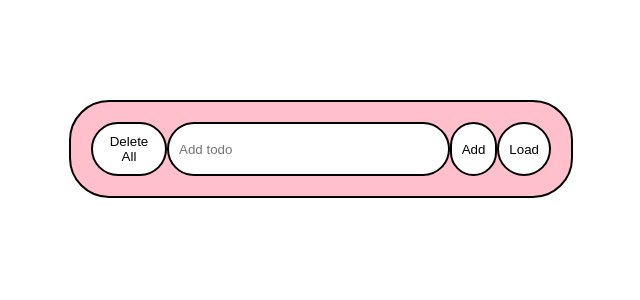
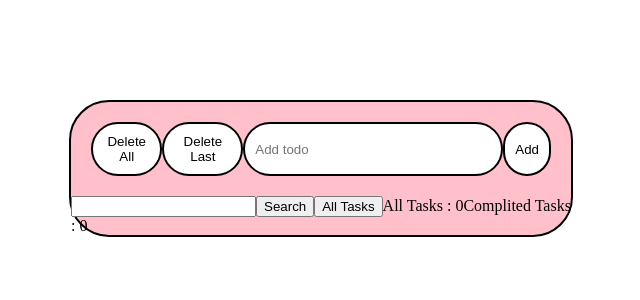
Before and after one commit to BurkovskayaAD/FE60-onlREACT, a React (Create React App) app: page / in a window 1280 px wide. Shown: the top 300 px of the page, without its empty margins (319-959 px from the left). Built offline with nearby package versions, Linux system fonts and the light colour scheme.

Commit message:
init hw-45

```diff
--- a/package.json
+++ b/package.json
@@ -16,6 +16,7 @@
     "react-icons": "^5.3.0",
     "react-redux": "^9.1.2",
     "react-scripts": "5.0.1",
+    "redux-toolkit": "^1.1.2",
     "typescript": "^4.9.5",
     "web-vitals": "^2.1.4"
   },
--- a/src/App.tsx
+++ b/src/App.tsx
@@ -2,8 +2,8 @@ import { useDispatch, useSelector } from 'react-redux';
 import './App.css';
 import Card from './components/Card/Card';
 import Header from './components/Header/Header';
-import { useState } from 'react';
-import { addTodoRedux, removeTodoRedux, changeTodoRedux, deleteAllTodoRedux, fetchTodos, deleteTodos } from './slice/todo';
+import { useEffect, useState } from 'react';
+import { addTodoRedux, removeTodoRedux, changeTodoRedux, deleteAllTodoRedux,deleteLastRedux,searchTodo } from './slice/todo';
 
 interface ITodo {
   id: number,
@@ -13,56 +13,76 @@ interface ITodo {
 }
 
 function App() {
+  const dispatch = useDispatch()<any>;
+  const todos = useSelector((state: any) => state.todo);
+
 
   const [inputText, setInputText] = useState("");
+  const [searchText, setSearchText] = useState("");
+  const [amountTodos,setAmountTodos] = useState(todos.todo.length);
+  const [amountComplitedTodos,setAmountComplitedTodos] = useState(todos.complitedTasks.length);
 
-  const dispatch = useDispatch()<any>;
-  const todos = useSelector((state: any) => state.todo)
+  useEffect(() => {
+    setAmountTodos(todos.todo.length);
+    setAmountComplitedTodos(todos.complitedTasks.length);
+  },[todos]);
 
   function addTodo() {
       if (inputText !== "") {
-          // let formatDate = String(new Date()).slice(4, 10);
+          let formatDate = String(new Date()).slice(4, 10);
           let todoObject = {
               id: Date.now(),
               text: inputText,
-              // date: formatDate,
+              date: formatDate,
               isChecked: false
           }
-          // состояние не должно изменяться напрямую
           dispatch(addTodoRedux(todoObject))
       }
+
       setInputText("");
-  }
-
-  // function deleteAllTodo() {
-  //     dispatch(deleteAllTodoRedux())
-  // }
-
-  function remove(id: number) {
-    dispatch(deleteTodos(id))
-  }
-
-  function changeTodo(id: number) {
-    dispatch(changeTodoRedux(id))
-  }
-
-  function loadTodo() {
-    dispatch(fetchTodos());
-    console.log(todos)
-    console.log(todos.todo)
+      const input = document.querySelector<HTMLElement>('.header__input');
+      input?.focus();
   }
 
   return (
     <>
       <div className='container'>
-        <Header loadTodo={loadTodo} inputText={inputText} setInputText={setInputText} addTodo={addTodo} deleteAllTodo={() => dispatch(deleteAllTodoRedux())}></Header>
-          {todos.status === "loading" && <h2>Loading...</h2>}
-          {todos.error && <h2>ERROR!!!!</h2>}
-          {todos.todo.length > 0 ? (
+        <Header
+        inputText={inputText}
+        setInputText={setInputText}
+        searchText={searchText}
+        setSearchText={setSearchText}
+
+        addTodo={addTodo}
+        allTask={() => dispatch(searchTodo(setSearchText('')))}
+        deleteAllTodo={() => dispatch(deleteAllTodoRedux())}
+        deleteLast={() => dispatch(deleteLastRedux())}// эта функция не була вызванна через callback и почему-то даже при изменении input выдавалась оишбка
+        amountTodos={amountTodos}
+        amountComplitedTodos={amountComplitedTodos}
+
+        searchTodo={() => dispatch(searchTodo(searchText))}
+        ></Header>
+
+          {/* {searchText !== null ? todos.filtredTodo.map((item: ITodo, index: number) => <Card
+              key={index}
+              oneTodo={item}
+              remove={(id) => dispatch(removeTodoRedux(id))}
+              changeTodo={(id) => dispatch(changeTodoRedux(id))}></Card>) : null } */}
+
+
+          {todos.todo.length > 0 && todos.filtredTodo.length === 0 ? (
             <div className='card-container'>
-              {todos.todo.map((item: ITodo, index: number) => <Card key={index} oneTodo={item} remove={remove} changeTodo={changeTodo}></Card>)}
+              {todos.todo.length === 0 ? null : todos.todo.map((item: ITodo, index: number) => <Card
+              key={index}
+              oneTodo={item}
+              remove={(id) => dispatch(removeTodoRedux(id))}
+              changeTodo={(id) => dispatch(changeTodoRedux(id))}></Card>)}
             </div>
-          ): null}
+          ): todos.filtredTodo.map((item: ITodo, index: number) => <Card
+            key={index}
+            oneTodo={item}
+            remove={(id) => dispatch(removeTodoRedux(id))}
+            changeTodo={(id) => dispatch(changeTodoRedux(id))}></Card>)}
       </div>
     </>
 
--- a/src/components/Header/Header.tsx
+++ b/src/components/Header/Header.tsx
@@ -1,27 +1,43 @@
 import { useEffect, useState } from 'react';
 import './Header.css';
 
-function Header({inputText, setInputText, addTodo, deleteAllTodo, loadTodo}:
+function Header({inputText, setInputText, addTodo, deleteAllTodo,deleteLast,searchTodo,searchText,setSearchText,allTask,amountTodos,amountComplitedTodos }:
     {
         inputText: string,
         setInputText: (value: string) => void,
+        searchText:string,
+        setSearchText:(value:string) => void,
+        allTask:() => void
         addTodo: () => void,
         deleteAllTodo: () => void,
-        loadTodo: () => void
+        deleteLast:() => void,
+        searchTodo:(text:any) => void,
+        amountTodos:number,
+        amountComplitedTodos:number;
     }) {
 
 
     return (
+
+        <>
         <div className='header'>
             <button className='header__button' onClick={deleteAllTodo}>Delete All</button>
+            <button className='header__button' onClick={deleteLast}>Delete Last </button>
             <input placeholder='Add todo'
                     className='header__input'
                     value={inputText}
                     onChange={(e) => setInputText(e.target.value)}>
             </input>
             <button className='header__button' onClick={addTodo}>Add</button>
-            <button className='header__button' onClick={loadTodo}>Load</button>
         </div>
+        <input value={searchText} type="text" onChange={(e) => setSearchText(e.target.value)}/>
+        <button onClick={searchTodo}>Search</button>
+        <button onClick={allTask}>All Tasks</button>
+        <span>All Tasks : {amountTodos}</span>
+        <span>Complited Tasks : {amountComplitedTodos}</span>
+
+        </>
+
      );
 }
 
--- a/src/interfaces.ts
+++ b/src/interfaces.ts
@@ -1,6 +1,6 @@
 export interface ITodo {
     id: number,
-    title?: string,
-    completed?: boolean,
-    userId?: number
+    text: string,
+    date: string,
+    isChecked: boolean
 }
--- a/src/slice/todo.ts
+++ /dev/null
@@ -1,89 +0,0 @@
-import { createAsyncThunk, createSlice, current } from "@reduxjs/toolkit";
-import { ITodo } from "../interfaces";
-
-export const fetchTodos = createAsyncThunk(
-    "todo/fetchTodos",
-    async function(_, {rejectWithValue}) {
-        try {
-            const response = await fetch("https://jsonplaceholder.typicode.com/todos");
-            if (!response.ok) {
-                throw new Error("Что-то пошло не так")
-            }
-            const data = await response.json();
-            return data;
-        }
-        catch (error) {
-            return rejectWithValue((error as Error).message)
-        }
-    }
-)
-
-export const deleteTodos = createAsyncThunk(
-    "todo/deleteTodos",
-    async function(id: number, {rejectWithValue, dispatch}) {
-        try {
-            const response = await fetch(`https://jsonplaceholder.typicode.com/todossssss/${id}`, {method: "DELETE"});
-            if (!response.ok) {
-                throw new Error("Ошибка при удалении")
-            }
-            dispatch(removeTodoRedux(id))
-        }
-        catch (error) {
-            return rejectWithValue((error as Error).message)
-        }
-    }
-)
-
-const todoSlice = createSlice({
-    name: "todo",
-    initialState: {
-        todo: [],
-        status: null,
-        error: null
-    },
-    reducers: {
-        addTodoRedux(state: any, {payload}: {payload: any}) {
-            state.todo.push(payload);
-        },
-        removeTodoRedux(state: any, {payload}: {payload: any}) {
-            const index = state.todo.findIndex((item: ITodo) => item.id === payload)
-            state.todo.splice(index, 1);
-        },
-        changeTodoRedux(state: any, {payload}: {payload: any}) {
-            const current = state.todo.find((item: ITodo) => item.id === payload);
-            if (current != undefined) {
-                current.isChecked = !current.isChecked;
-            }
-        },
-        deleteAllTodoRedux(state: any) {
-            state.todo.length = 0;
-        }
-    },
-    extraReducers: (builder) => {
-        return builder.addCase(fetchTodos.pending, (state: any) => {
-            state.status = "loading";
-            state.error = null;
-
-        }),
-        builder.addCase(fetchTodos.fulfilled, (state: any, {payload}: {payload: any}) => {
-            state.status = "resolved";
-            state.error = null;
-            state.todo = payload;
-        }),
-        builder.addCase(fetchTodos.rejected, (state: any, {payload}: {payload: any}) => {
-            state.status = "rejected";
-            state.error = payload;
-            state.todo = [];
-        }),
-        builder.addCase(deleteTodos.rejected, (state: any, {payload}: {payload: any}) => {
-            state.status = "rejected";
-            state.error = payload;
-        })
-    }
-})
-
-
-const {actions, reducer} = todoSlice;
-
-export default reducer;
-export const {addTodoRedux, removeTodoRedux, changeTodoRedux, deleteAllTodoRedux} = actions;
--- /dev/null
+++ b/src/slice/todo.tsx
@@ -0,0 +1,131 @@
+import { createAsyncThunk, createSlice, current } from "@reduxjs/toolkit";
+import { ITodo } from "../interfaces";
+
+// export const fetchTodos = createAsyncThunk(
+//     "todo/fetchTodos",
+//     async function(_, {rejectWithValue}) {
+//         try {
+//             const response = await fetch("https://jsonplaceholder.typicode.com/todos");
+//             if (!response.ok) {
+//                 throw new Error("Что-то пошло не так")
+//             }
+//             const data = await response.json();
+//             return data;
+//         }
+
+//         catch (error) {
+//             return rejectWithValue((error as Error).message)
+//         }
+//     }
+// )
+
+// export const deleteTodos = createAsyncThunk(
+//     "todo/deleteTodos",
+//     async function(id: number, {rejectWithValue, dispatch}) {
+//         try {
+//             const response = await fetch(`https://jsonplaceholder.typicode.com/todossssss/${id}`, {method: "DELETE"});
+//             if (!response.ok) {
+//                 throw new Error("Ошибка при удалении")
+//             }
+//             dispatch(removeTodoRedux(id))
+//         }
+
+//         catch (error) {
+//             return rejectWithValue((error as Error).message)
+//         }
+//     }
+// )
+
+const todoSlice = createSlice({
+    name: "todo",
+    initialState: {
+        todo: [],
+        filtredTodo:[],
+        complitedTasks:[],
+        status: null,
+        error: null
+    },
+    reducers: {
+        addTodoRedux(state: any, {payload}: {payload: any}) {
+             state.todo.push(payload);
+        },
+
+        removeTodoRedux(state: any, {payload}: {payload: any}) {
+            const indexAll = state.todo.findIndex((item: ITodo) => item.id === payload)
+            const indexFilter = state.filtredTodo.findIndex((item: ITodo) => item.id === payload)
+            const indexComplited = state.complitedTasks.findIndex((item: ITodo) => item.id === payload)
+            state.todo.splice(indexAll, 1);
+            state.filtredTodo.splice(indexFilter,1);
+            state.complitedTasks.splice(indexComplited,1);
+            console.log(current(state.filtredTodo));
+
+        },
+
+        changeTodoRedux(state: any, {payload}: {payload: any}) {
+
+            //todo massive
+            const currentItem = state.todo.find((item: ITodo) => item.id === payload);
+            if (currentItem !== undefined) {
+                currentItem.isChecked = !currentItem.isChecked;
+            }
+            if(currentItem.isChecked === true){
+                state.complitedTasks.push(currentItem);
+            }else{
+                state.complitedTasks.splice(state.complitedTasks.findIndex((item:any) => item.id === currentItem.id),1);
+            }
+
+            //filtred massive
+            const currentItemfiltred = state.filtredTodo.find((item: ITodo) => item.id === payload);
+            if (currentItemfiltred !== undefined) {
+                currentItemfiltred.isChecked = !currentItemfiltred.isChecked;
+            }
+
+
+        },
+
+        deleteAllTodoRedux(state: any) {
+            state.todo.length = 0;
+        },
+
+        deleteLastRedux(state:any){
+            state.todo.splice(-1,1);
+
+        },
+        searchTodo(state:any,{payload}:{payload:any}){
+            if(payload !== ''){
+                state.filtredTodo = state.todo.filter((item:any) => item.text.includes(payload))
+            }else if(payload === ''){
+                state.filtredTodo.length = 0;
+            }
+        }
+    },
+
+
+    // extraReducers: (builder) => {
+    //     return builder.addCase(fetchTodos.pending, (state: any) => {
+    //         state.status = "loading";
+    //         state.error = null;
+
+    //     }),
+    //     builder.addCase(fetchTodos.fulfilled, (state: any, {payload}: {payload: any}) => {
+    //         state.status = "resolved";
+    //         state.error = null;
+    //         state.todo = payload;
+    //     }),
+    //     builder.addCase(fetchTodos.rejected, (state: any, {payload}: {payload: any}) => {
+    //         state.status = "rejected";
+    //         state.error = payload;
+    //         state.todo = [];
+    //     }),
+    //     builder.addCase(deleteTodos.rejected, (state: any, {payload}: {payload: any}) => {
+    //         state.status = "rejected";
+    //         state.error = payload;
+    //     })
+    // }
+})
+
+
+const {actions, reducer} = todoSlice;
+
+export default reducer;
+export const {addTodoRedux, removeTodoRedux, changeTodoRedux, deleteAllTodoRedux,deleteLastRedux,searchTodo} = actions;
```
Also changed, not shown: src/components/Card/Card.tsx (+4 -4 lines), 1 other file (tests, documents, lock files or other folders).
